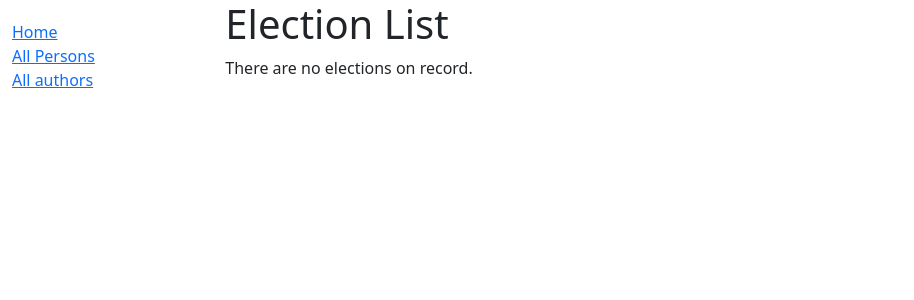
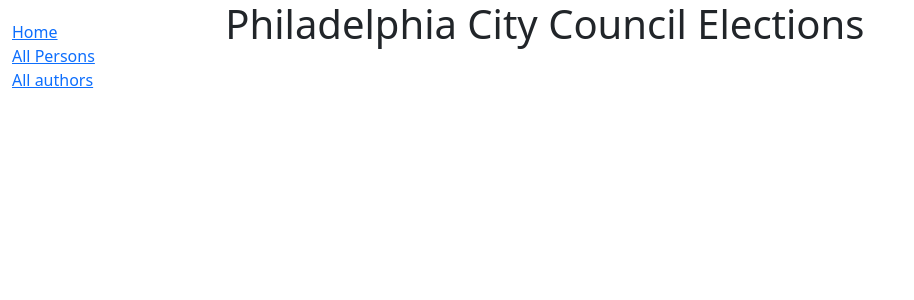
Before and after one commit to maneesha/phlcitycouncil, a Django app: page /phlcitycouncil/election/ in a window 1280 px wide. Shown: the top 300 px of the page, without its empty margins (0-914 px from the left). Run offline with Django 4.2, Linux system fonts and the light colour scheme; data that the repository does not hold is empty.

Commit message:
sort of got a working election list template html

```diff
--- a/phlcitycouncil/templates/phlcitycouncil/election_list.html
+++ b/phlcitycouncil/templates/phlcitycouncil/election_list.html
@@ -2,47 +2,24 @@
 {% extends "base_generic.html" %}
 
 {% block content %}
-  <h1>Election List</h1>
-  {% if election_list %}
 
+<!-- <h1>YEARS</h1> {{ election.years }}
+<h1>TYPES </h1> {{ election.types }}
 
-<h2>2015 Elections</h2>
-<ul>
-{% for election in election_list %}
-{% if election.election_date|date:"Y" == "2015" %}
-    <li>
-    <a href="#">{{ election.election_date }} {{ election.election_seat }} </a>
-    </li>
-    {% endif %}
+<br>
+
+<h1>ELECTIONS</h1>  {{ election.election }}  -->
+
+<h1>Philadelphia City Council Elections</h1>
+{% for yr in election.years %}
+
+    <h2>{{ yr.year }} Elections</h2>
+    {% for el in election.election %}
+        {% if el.election_date|date:"Y"|stringformat:"s"  == yr.year|stringformat:"s"  %}
+        {{ el }}<br>
+        {% endif %}
     {% endfor %}
-</ul>
 
-<h2>2019 Elections</h2>
-  <ul>
-    {% for election in election_list %}
-    {% if election.election_date|date:"Y" == "2019" %}
-      <li>
-        <a href="#">{{ election.election_date }} {{ election.election_seat }} </a>
-      </li>
-      {% endif %}
-      {% endfor %}
-  </ul>
+{% endfor %}
 
-  <h2>2022 Elections</h2>
-  <ul>
-    {% for election in election_list %}
-    {% if election.election_date|date:"Y" == "2022" %}
-      <li>
-        <a href="#">{{ election.election_date }} {{ election.election_seat }} </a>
-      </li>
-      {% endif %}
-      {% endfor %}
-  </ul>
-
-
-
-
-  {% else %}
-    <p>There are no elections on record.</p>
-  {% endif %}
 {% endblock %}
```
